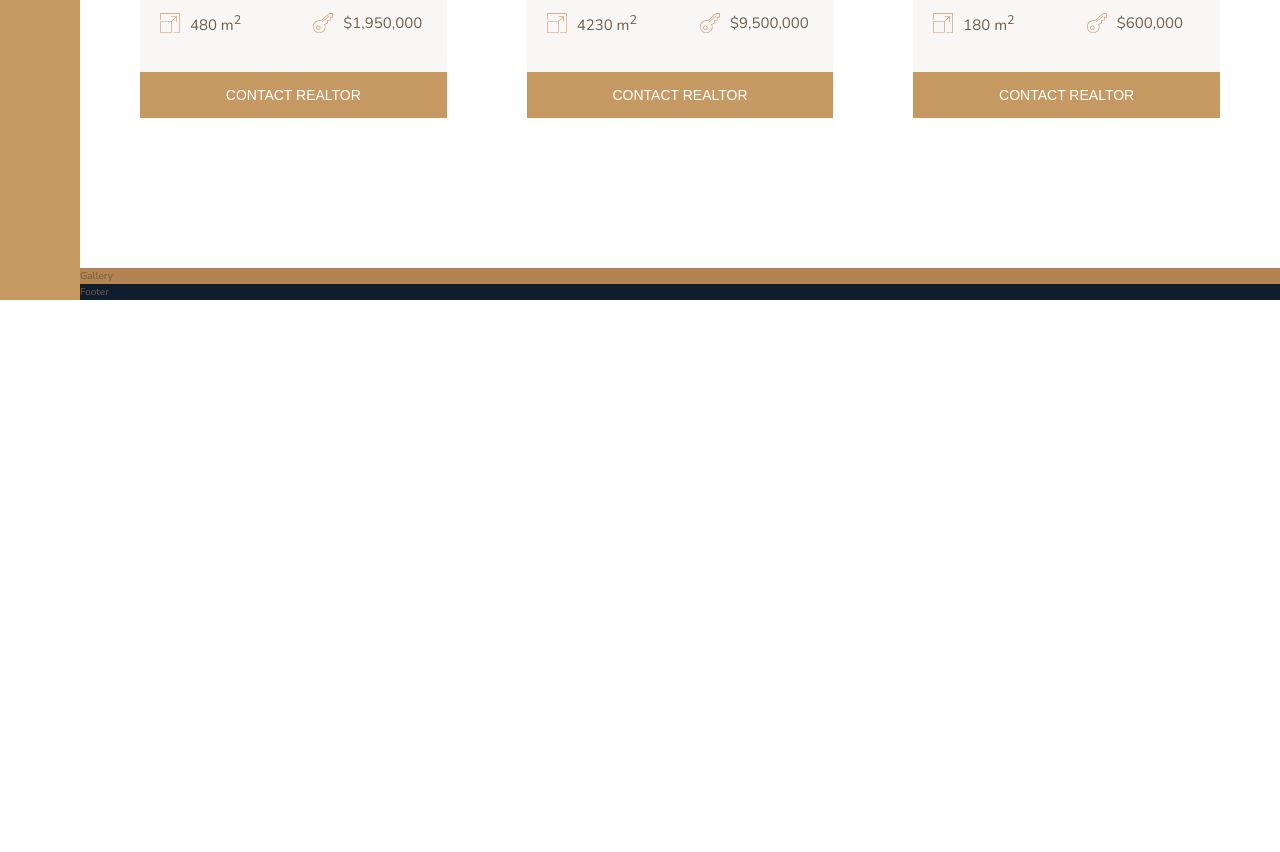
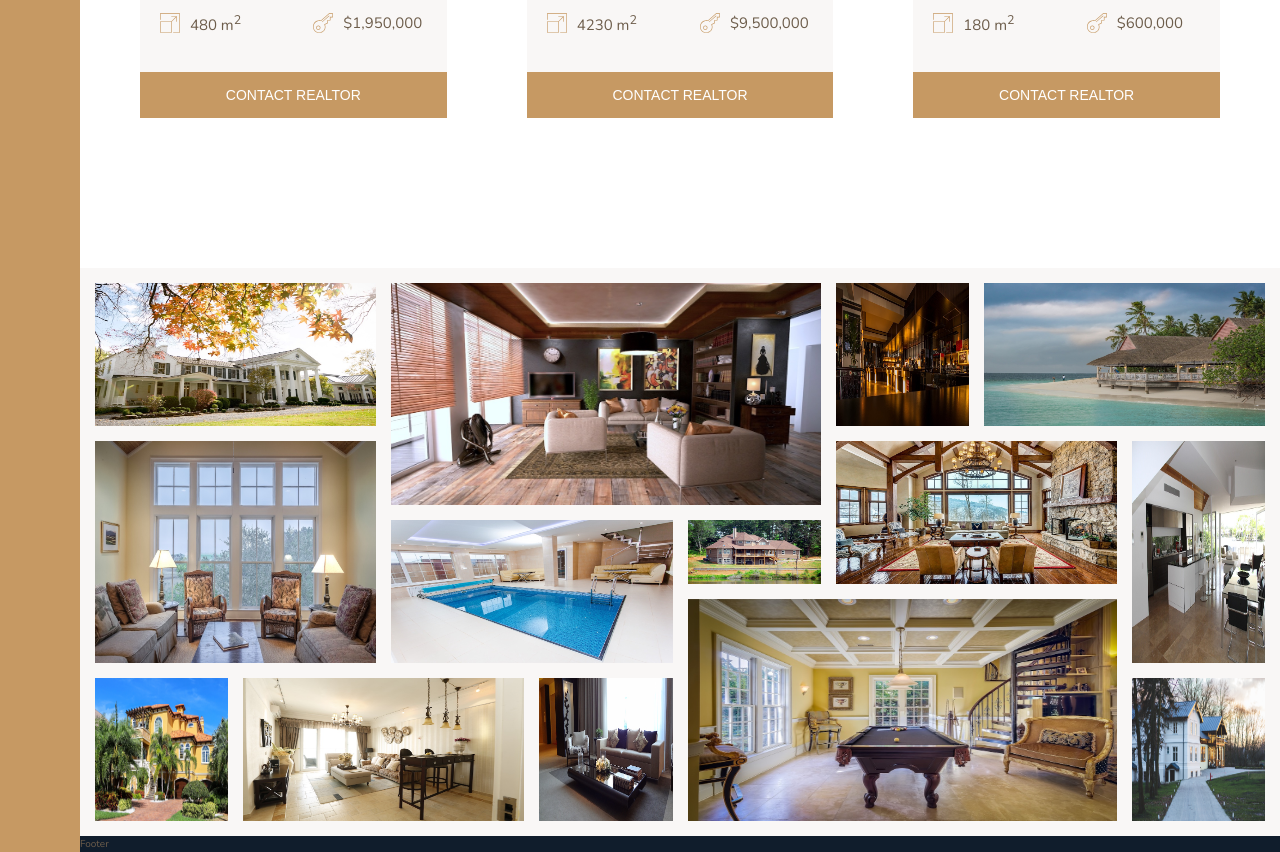
Before and after one commit to gkibria121/nexter, a website: page index.html in a window 1280 px wide. Shown: the part 2983-3835 px from the top of the page. Before the commit the page ends 3283 px from the top, so only its background shows below. Drawn offline with nearby package versions, Linux system fonts and the light colour scheme.

Commit message:
add gallery

```diff
--- a/index.html
+++ b/index.html
@@ -274,7 +274,24 @@
             </div>
 
         </div>
-        <div class="gallery">Gallery</div>
+        <div class="gallery">
+
+            <img src="./img/gal-1.jpeg" alt="" class="gallery__item gallery__item--1 gallery__img">
+            <img src="./img/gal-1.jpeg" alt="Gallery image 1" class="gallery__item gallery__item--1 gallery__img">
+            <img src="./img/gal-2.jpeg" alt="Gallery image 2" class="gallery__item gallery__item--2 gallery__img">
+            <img src="./img/gal-3.jpeg" alt="Gallery image 3" class="gallery__item gallery__item--3 gallery__img">
+            <img src="./img/gal-4.jpeg" alt="Gallery image 4" class="gallery__item gallery__item--4 gallery__img">
+            <img src="./img/gal-5.jpeg" alt="Gallery image 5" class="gallery__item gallery__item--5 gallery__img">
+            <img src="./img/gal-6.jpeg" alt="Gallery image 6" class="gallery__item gallery__item--6 gallery__img">
+            <img src="./img/gal-7.jpeg" alt="Gallery image 7" class="gallery__item gallery__item--7 gallery__img">
+            <img src="./img/gal-8.jpeg" alt="Gallery image 8" class="gallery__item gallery__item--8 gallery__img">
+            <img src="./img/gal-9.jpeg" alt="Gallery image 9" class="gallery__item gallery__item--9 gallery__img">
+            <img src="./img/gal-10.jpeg" alt="Gallery image 10" class="gallery__item gallery__item--10 gallery__img">
+            <img src="./img/gal-11.jpeg" alt="Gallery image 11" class="gallery__item gallery__item--11 gallery__img">
+            <img src="./img/gal-12.jpeg" alt="Gallery image 12" class="gallery__item gallery__item--12 gallery__img">
+            <img src="./img/gal-13.jpeg" alt="Gallery image 13" class="gallery__item gallery__item--13 gallery__img">
+            <img src="./img/gal-14.jpeg" alt="Gallery image 14" class="gallery__item gallery__item--14 gallery__img">
+        </div>
         <div class="footer">Footer</div>
     </body>
 </html>
--- a/sass/_gallery.scss
+++ b/sass/_gallery.scss
@@ -1,4 +1,77 @@
 .gallery{
-    background-color: $color-primary-dark;
+    background-color: $color-grey-light-1;
     grid-column: full-start / full-end;
+
+    padding: 1.5rem;
+    display: grid;
+    grid-template-columns: repeat(8,1fr);
+    grid-template-rows: repeat(7,5vw);
+    grid-gap: 1.5rem;
+    &__item{
+        &--1{
+            grid-row: 1/3;
+            grid-column: 1/3;
+        }
+        &--2{
+            grid-column: 3/6;
+            grid-row: 1/4;
+        }
+        &--3{
+            grid-column: 6/7;
+            grid-row: 1/3;
+        }
+        &--4{
+            grid-column: 7/9;
+            grid-row: 1/3;
+        }
+        &--5{
+            grid-column: 1/3;
+            grid-row: 3/6;
+        }
+        &--6{
+            grid-column: 3/5;
+            grid-row: 4/6;
+        }
+        &--7{
+            grid-column: 5/6;
+            grid-row: 4/5;
+        }
+        &--8{
+            grid-column: 6/8;
+            grid-row: 3/5;
+        }
+        &--9{
+            grid-column: 8/9;
+            grid-row: 3/6;
+        }
+        &--10{
+            grid-column: 1/2;
+            grid-row: 6/8;
+        }
+        &--11{
+            grid-column: 2/4;
+            grid-row: 6/8;
+        }
+        &--12{
+            grid-column: 4/5;
+            grid-row: 6/8;
+        }
+        &--13{
+            grid-column: 5/8;
+            grid-row: 5/8;
+        }
+        &--14{
+            grid-column: 8/9;
+            grid-row: 6/8;
+        }
+
+
+    }
+
+    &__img{
+        width: 100%;
+        height: 100%;
+        display: block;
+    }
+
 }
```
Also changed, not shown: css/style.css, 1 other file.
